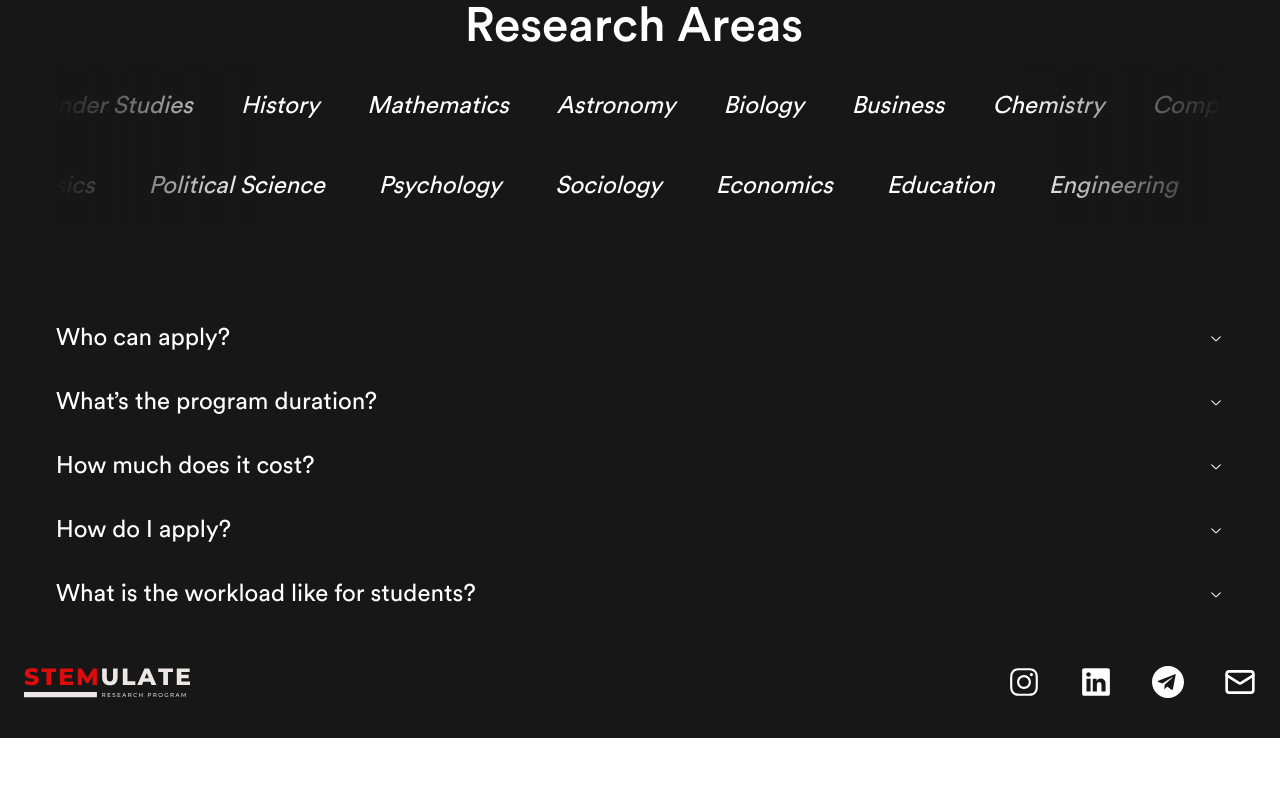
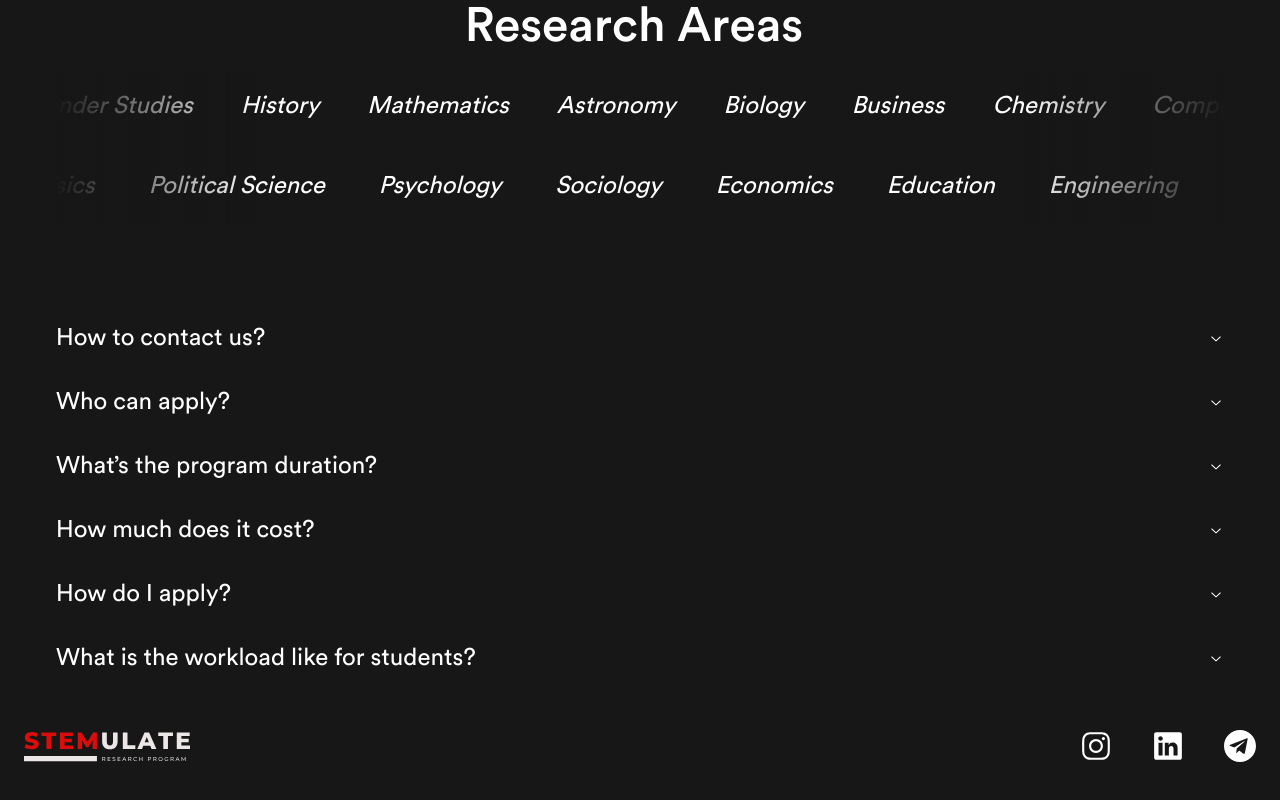
Before and after one commit to compendium-tech/stemulateprogram.com, a React (Vite) app: page / in a window 1280 px wide. Shown: the part 1820-2620 px from the top of the page. Before the commit the page ends 2558 px from the top, so only its background shows below. Built offline with nearby package versions, Linux system fonts and the light colour scheme; what javascript-time-ago would draw is missing.

Commit message:
Add small fixes

```diff
--- a/src/components/common/footer.tsx
+++ b/src/components/common/footer.tsx
@@ -38,10 +38,6 @@ const links: FooterLink[] = [
       </>
     ),
   },
-  {
-    href: "mailto:admissions@stemulateprogram.com",
-    icon: <MailIcon className="w-8 h-8" />,
-  },
 ]
 
 export const Footer: React.FC = () => (
--- a/src/components/landing/countdown.tsx
+++ b/src/components/landing/countdown.tsx
@@ -49,7 +49,7 @@ export function Countdown(props: {
             <h3 className="text-xl font-bold text-red-600">
               {props.deadlinePassedHeader}
             </h3>
-            <p className="text-gray-400 text-sm">{props.deadlinePassedText}</p>
+            <p className="text-gray-200 text-sm">{props.deadlinePassedText}</p>
           </div>
         ) : (
           <>
--- a/src/components/landing/faq.tsx
+++ b/src/components/landing/faq.tsx
@@ -28,6 +28,11 @@ export const FAQ = () => {
 
 export const faqs = [
   {
+    question: "How to contact us?",
+    answer: `If you have any questions about the admission process or the program itself, feel free to reach out!
+You can email us at admissions@stemulateprogram.com or connect with us on our social media accounts (links located in the footer below).`,
+  },
+  {
     question: "Who can apply?",
     answer: `The program is open to high school and undergraduate students
              interested in STEM, economics, and social sciences.`,
--- a/src/components/landing/hero.tsx
+++ b/src/components/landing/hero.tsx
@@ -45,7 +45,7 @@ export const LandingHero = () => {
           targetDate={new Date(2025, 5, 23, 23, 59, 59)}
           deadlineDescriptionText="Applications submitted by this date will be considered for review."
           deadlinePassedHeader="Final Application Deadline Passed"
-          deadlinePassedText="The final deadline for submitting applications was June 16th at 11:59
+          deadlinePassedText="The final deadline for submitting applications was June 23th at 11:59
           PM. Please contact the program coordinator for any inquiries."
         />
       </div>
--- a/src/pages/about-us-page.tsx
+++ b/src/pages/about-us-page.tsx
@@ -1,4 +1,4 @@
-import { StandartLayout } from "@/layout/navbar"
+import { StandartLayout } from "@/layout/layout"
 import { useEffect, useRef, useState } from "react"
 
 const AboutUsPageContent: React.FC = () => {
--- a/src/pages/application-page.tsx
+++ b/src/pages/application-page.tsx
@@ -1,5 +1,5 @@
 import { ApplicationForm } from "@/components/application/application-form"
-import { StandartLayout } from "@/layout/navbar"
+import { StandartLayout } from "@/layout/layout"
 
 const ApplicationFormPageContent: React.FC = () => {
   return (
--- a/src/pages/landing-page.tsx
+++ b/src/pages/landing-page.tsx
@@ -2,7 +2,7 @@ import { WhyResearch } from "@/components/landing/why-research"
 import { WorkWithExperts } from "@/components/landing/work-with-experts"
 import { ResearchAreas } from "@/components/landing/research-areas"
 import { FAQ } from "@/components/landing/faq"
-import { StandartLayout } from "@/layout/navbar"
+import { StandartLayout } from "@/layout/layout"
 import { LandingHero } from "@/components/landing/hero"
 
 const LandingPageContent: React.FC = () => {
--- a/src/pages/publications-page.tsx
+++ b/src/pages/publications-page.tsx
@@ -1,4 +1,4 @@
-import { StandartLayout } from "@/layout/navbar"
+import { StandartLayout } from "@/layout/layout"
 import { Link } from "react-router-dom"
 
 // const publications = [
```
Also changed, not shown: src/layout/layout.tsx (renamed from src/layout/navbar.tsx).
